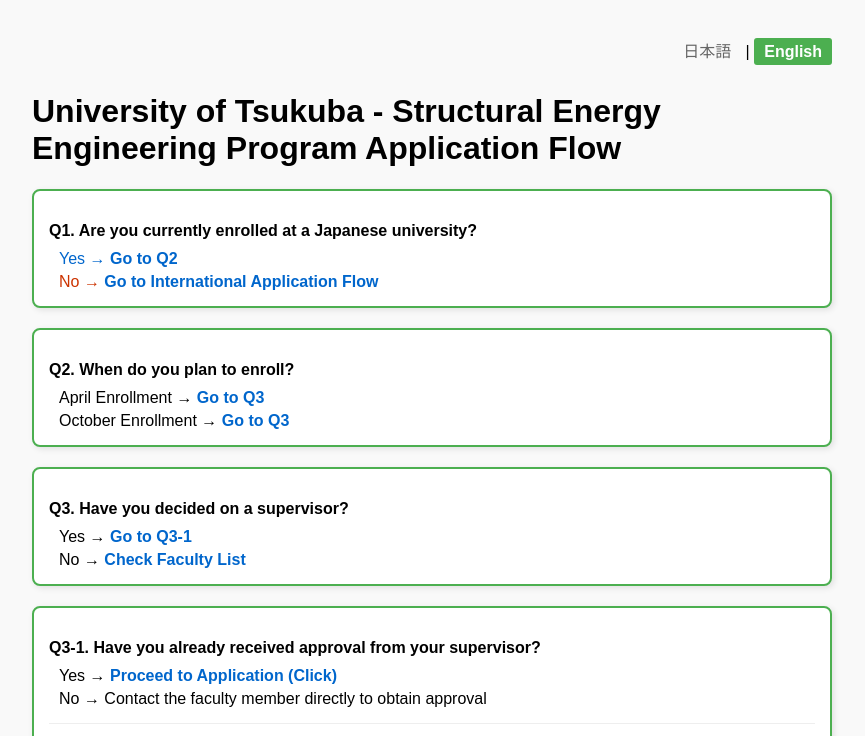
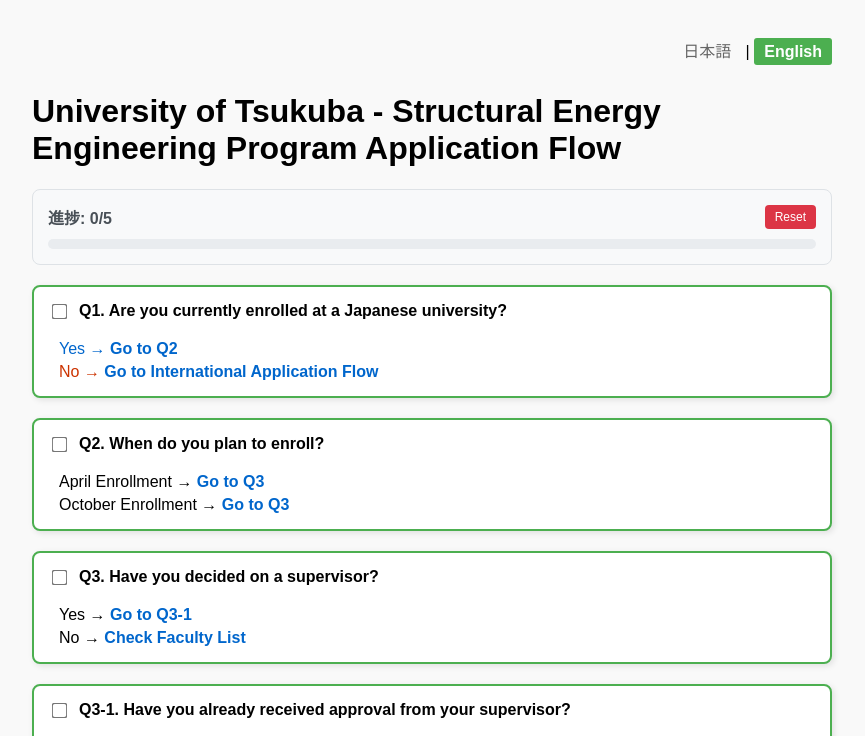
Before and after one commit to daisukekodaira/eme-admission-flowchart, a plain HTML site: page index-en.html in a window 1280 px wide. Shown: the top 736 px of the page, without its empty margins (208-1073 px from the left). Drawn offline with Linux system fonts and the light colour scheme.

Commit message:
Add progress tracking and checkbox management to application flow

```diff
--- a/index-en.html
+++ b/index-en.html
@@ -14,10 +14,25 @@
 
         <h1>University of Tsukuba - Structural Energy Engineering Program Application Flow</h1>
 
+        <div class="progress-container">
+            <div class="progress-info">
+                <span class="progress-text">Progress: 0/5</span>
+                <button onclick="resetProgress()" class="reset-btn">Reset</button>
+            </div>
+            <div class="progress-bar-container">
+                <div class="progress-bar"></div>
+            </div>
+        </div>
+
         <div class="flowchart">
 
             <div class="step question" id="q1">
-                <p>Q1. Are you currently enrolled at a Japanese university?</p>
+                <div class="question-header">
+                    <input type="checkbox" id="check-q1" class="question-checkbox">
+                    <label for="check-q1">
+                        <p>Q1. Are you currently enrolled at a Japanese university?</p>
+                    </label>
+                </div>
                 <div class="options">
                     <span class="yes">Yes → <a href="#q2">Go to Q2</a></span>
                     <span class="no">No → <a href="#q4">Go to International Application Flow</a></span>
@@ -25,7 +40,12 @@
             </div>
 
             <div class="step question" id="q2">
-                <p>Q2. When do you plan to enroll?</p>
+                <div class="question-header">
+                    <input type="checkbox" id="check-q2" class="question-checkbox">
+                    <label for="check-q2">
+                        <p>Q2. When do you plan to enroll?</p>
+                    </label>
+                </div>
                 <div class="options">
                     <span>April Enrollment → <a href="#q3">Go to Q3</a></span>
                     <span>October Enrollment → <a href="#q3">Go to Q3</a></span>
@@ -33,7 +53,12 @@
             </div>
 
             <div class="step question" id="q3">
-                <p>Q3. Have you decided on a supervisor?</p>
+                <div class="question-header">
+                    <input type="checkbox" id="check-q3" class="question-checkbox">
+                    <label for="check-q3">
+                        <p>Q3. Have you decided on a supervisor?</p>
+                    </label>
+                </div>
                 <div class="options">
                     <span>Yes → <a href="#q3-1">Go to Q3-1</a></span>
                     <span>No → <a href="https://www.eme.tsukuba.ac.jp/professor" target="_blank">Check Faculty List</a></span>
@@ -41,7 +66,12 @@
             </div>
 
             <div class="step question" id="q3-1">
-                <p>Q3-1. Have you already received approval from your supervisor?</p>
+                <div class="question-header">
+                    <input type="checkbox" id="check-q3-1" class="question-checkbox">
+                    <label for="check-q3-1">
+                        <p>Q3-1. Have you already received approval from your supervisor?</p>
+                    </label>
+                </div>
                 <div class="options">
                     <span>
                     Yes → <a href="https://www.ap-graduate.tsukuba.ac.jp/course/sie/first_all/" target="_blank">Proceed to Application (Click)</a>
@@ -56,7 +86,12 @@
             </div>
 
             <div class="step question" id="q4">
-                <p>【For International Applicants】Q4. Do you need a scholarship?</p>
+                <div class="question-header">
+                    <input type="checkbox" id="check-q4" class="question-checkbox">
+                    <label for="check-q4">
+                        <p>【For International Applicants】Q4. Do you need a scholarship?</p>
+                    </label>
+                </div>
                 <div class="options">
                     <span>Yes → Go to Scholarship Information</span>
                     <span>No → Go to Application Preparation</span>
@@ -65,5 +100,6 @@
 
         </div>
     </div>
+    <script src="progress.js"></script>
 </body>
 </html>
--- /dev/null
+++ b/progress.js
@@ -0,0 +1,69 @@
+// 進捗追跡とチェックボックス管理
+document.addEventListener('DOMContentLoaded', function() {
+    const checkboxes = document.querySelectorAll('.question-checkbox');
+    const storageKey = 'tsukuba-admission-progress';
+
+    // ページ読み込み時に保存された状態を復元
+    loadProgress();
+
+    // チェックボックスの変更を監視
+    checkboxes.forEach(checkbox => {
+        checkbox.addEventListener('change', function() {
+            saveProgress();
+            updateProgress();
+        });
+    });
+
+    // 進捗を保存
+    function saveProgress() {
+        const progress = {};
+        checkboxes.forEach(checkbox => {
+            progress[checkbox.id] = checkbox.checked;
+        });
+        localStorage.setItem(storageKey, JSON.stringify(progress));
+    }
+
+    // 進捗を読み込み
+    function loadProgress() {
+        const saved = localStorage.getItem(storageKey);
+        if (saved) {
+            const progress = JSON.parse(saved);
+            checkboxes.forEach(checkbox => {
+                if (progress[checkbox.id]) {
+                    checkbox.checked = true;
+                }
+            });
+        }
+        updateProgress();
+    }
+
+    // 進捗表示を更新
+    function updateProgress() {
+        const total = checkboxes.length;
+        const completed = Array.from(checkboxes).filter(cb => cb.checked).length;
+
+        // 進捗バーを表示するエリアがあれば更新
+        const progressBar = document.querySelector('.progress-bar');
+        if (progressBar) {
+            const percentage = (completed / total) * 100;
+            progressBar.style.width = percentage + '%';
+        }
+
+        // 進捗テキストを更新
+        const progressText = document.querySelector('.progress-text');
+        if (progressText) {
+            progressText.textContent = `進捗: ${completed}/${total}`;
+        }
+    }
+
+    // 進捗をリセットする機能
+    window.resetProgress = function() {
+        if (confirm('進捗をリセットしますか？')) {
+            checkboxes.forEach(checkbox => {
+                checkbox.checked = false;
+            });
+            localStorage.removeItem(storageKey);
+            updateProgress();
+        }
+    };
+});
--- a/style.css
+++ b/style.css
@@ -90,6 +90,98 @@ body {
     transition: all 0.3s ease;
 }
 
+/* チェックボックスのスタイリング */
+.question-header {
+    display: flex;
+    align-items: flex-start;
+    gap: 10px;
+    margin-bottom: 10px;
+}
+
+.question-checkbox {
+    margin-top: 3px;
+    transform: scale(1.2);
+    cursor: pointer;
+}
+
+.question-header label {
+    cursor: pointer;
+    flex: 1;
+}
+
+.question-header label p {
+    margin: 0;
+    font-weight: bold;
+}
+
+/* チェック済みの質問のスタイル */
+.question-checkbox:checked + label p {
+    color: #4CAF50;
+    text-decoration: line-through;
+    opacity: 0.7;
+}
+
+.question-checkbox:checked ~ .options {
+    opacity: 0.6;
+}
+
+/* チェックボックスのカスタムスタイル */
+.question-checkbox {
+    accent-color: #4CAF50;
+}
+
+/* 進捗バーのスタイリング */
+.progress-container {
+    margin: 20px 0;
+    padding: 15px;
+    background-color: #f8f9fa;
+    border-radius: 8px;
+    border: 1px solid #dee2e6;
+}
+
+.progress-info {
+    display: flex;
+    justify-content: space-between;
+    align-items: center;
+    margin-bottom: 10px;
+}
+
+.progress-text {
+    font-weight: bold;
+    color: #495057;
+}
+
+.reset-btn {
+    background-color: #dc3545;
+    color: white;
+    border: none;
+    padding: 5px 10px;
+    border-radius: 4px;
+    cursor: pointer;
+    font-size: 12px;
+    transition: background-color 0.3s ease;
+}
+
+.reset-btn:hover {
+    background-color: #c82333;
+}
+
+.progress-bar-container {
+    width: 100%;
+    height: 10px;
+    background-color: #e9ecef;
+    border-radius: 5px;
+    overflow: hidden;
+}
+
+.progress-bar {
+    height: 100%;
+    background-color: #4CAF50;
+    width: 0%;
+    transition: width 0.3s ease;
+    border-radius: 5px;
+}
+
 .guide-image {
     margin-top: 15px;
     padding-top: 15px;
```
Also changed, not shown: index.html (+41 -5 lines).
